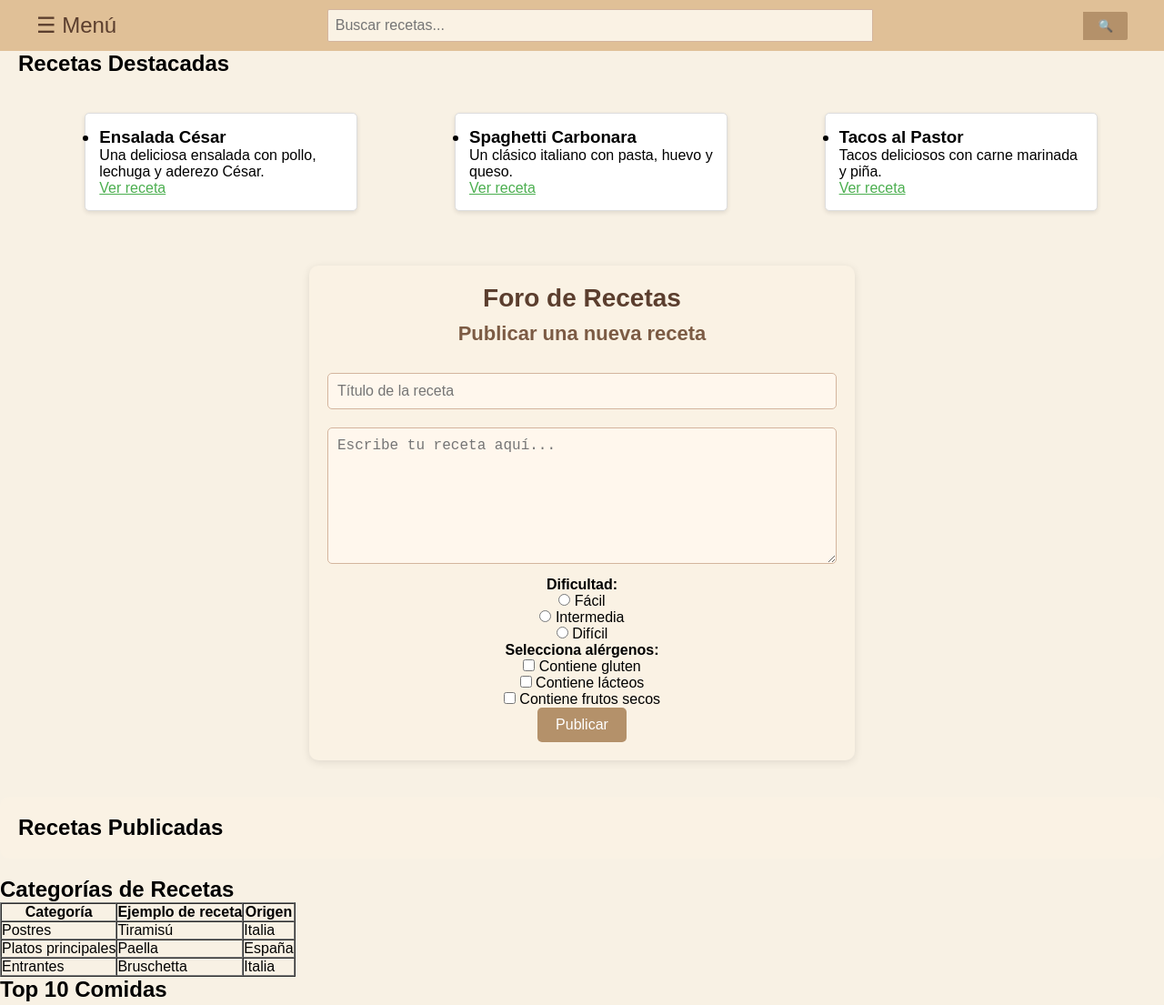
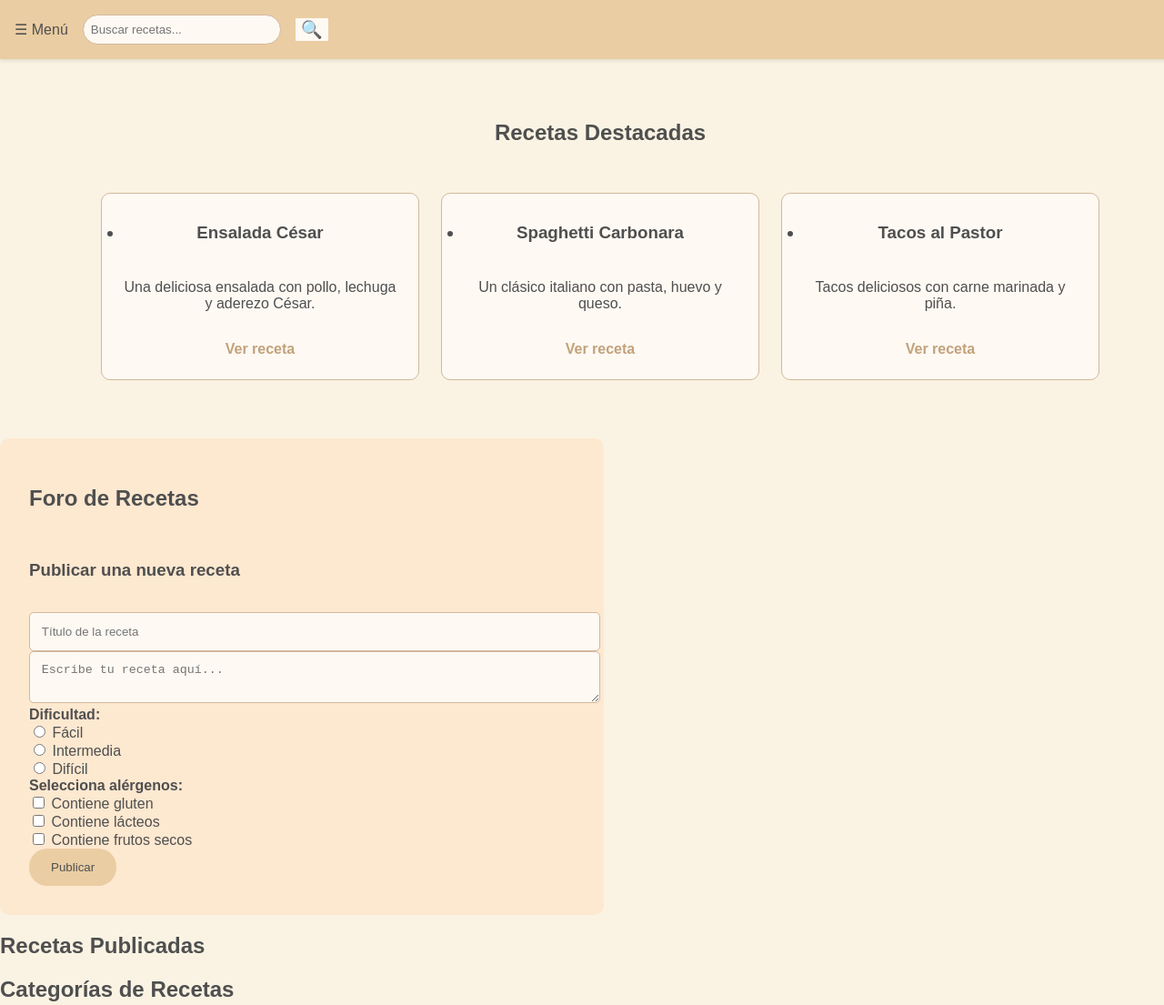
Before and after one commit to jesuuusll/jesuuusll.github.io, a plain HTML site: page index.html in a window 1280 px wide. Shown: the top 1105 px of the page at 91% size. Drawn offline with Linux system fonts and the light colour scheme.

Commit message:
styles.css

```diff
--- a/styles.css
+++ b/styles.css
@@ -1,306 +1,216 @@
-/* Reset general */
-* {
+/* Estilos generales */
+body {
+    font-family: 'Arial', sans-serif;
     margin: 0;
     padding: 0;
     box-sizing: border-box;
+    background-color: #faf3e3; /* Fondo beige claro */
+    color: #4f4f4f; /* Gris oscuro */
 }
 
-/* Estilos generales del body */
-body {
-    font-family: Arial, sans-serif;
-    margin: 0;
-    padding: 0;
-    background-color: #f8f1e4; /* Fondo beige claro */
-}
-
-.header {
-    background-color: #e0c097; /* Beige oscuro */
-    padding: 10px 20px;
+/* Header */
+header {
+    background-color: #eacda3; /* Beige pastel */
+    color: #4f4f4f;
+    padding: 1rem;
     display: flex;
-    justify-content: center;
+    justify-content: space-between;
     align-items: center;
+    position: fixed;
+    width: 100%;
+    top: 0;
+    z-index: 1000;
+    box-shadow: 0 2px 4px rgba(0, 0, 0, 0.1);
 }
 
 .menu-search-container {
     display: flex;
     align-items: center;
-    justify-content: space-between;
-    width: 100%;
-    max-width: 1200px;
+    gap: 1rem;
 }
 
-/* Botón de menú */
-.open-btn {
-    font-size: 24px;
-    cursor: pointer;
-    color: #5b3e2e; /* Marrón oscuro */
-    background: none;
-    border: none;
-}
-
-/* Barra de búsqueda */
 .search-bar {
-    width: 50%;
-    padding: 8px;
-    border: 1px solid #d4b59e; /* Beige medio */
-    border-radius: 2px 0 0 2px;
-    background-color: #faf2e4; /* Beige claro */
-    color: #5b3e2e; /* Texto marrón oscuro */
-    font-size: 16px;
+    padding: 0.5rem;
+    border-radius: 20px;
+    border: 1px solid #d3b89c;
+    background-color: #fef9f3; /* Beige muy claro */
+    width: 200px;
+    transition: width 0.3s ease;
 }
 
 .search-bar:focus {
     outline: none;
-    border-color: #b4916a; /* Beige más oscuro */
+    width: 250px;
+    border-color: #c2a27a;
 }
 
-/* Botón de búsqueda */
 .search-btn {
-    padding: 8px 16px;
-    background-color: #b4916a; /* Beige oscuro */
-    color: white;
+    background-color: #fef9f3;
     border: none;
+    font-size: 1.2rem;
     cursor: pointer;
-    border-radius: 0 2px 2px 0;
-}
-
-.search-btn:hover {
-    background-color: #a67b5b; /* Un tono más oscuro */
+    color: #eacda3;
 }
 
 /* Sidebar */
 .sidebar {
     height: 100%;
-    width: 0;  /* Esto asegura que el menú esté oculto al cargar la página */
+    width: 0;
     position: fixed;
+    z-index: 1000;
     top: 0;
     left: 0;
-    background-color: #5b3e2e; /* Marrón oscuro */
+    background-color: #eacda3; /* Beige pastel */
     overflow-x: hidden;
     transition: 0.5s;
+    display: flex;
+    flex-direction: column;
+    gap: 1rem;
     padding-top: 60px;
+    box-shadow: 2px 0 5px rgba(0, 0, 0, 0.1);
 }
 
 .sidebar a {
-    padding: 10px 15px;
+    padding: 15px 20px;
+    color: #4f4f4f;
     text-decoration: none;
-    font-size: 22px;
-    color: #f8f1e4; /* Beige claro */
-    display: block;
-    transition: 0.3s;
+    font-size: 1.2rem;
+    transition: background-color 0.3s ease;
 }
 
 .sidebar a:hover {
-    background-color: #7c5b44; /* Marrón más claro */
+    background-color: #dec5a7; /* Beige intermedio */
 }
 
-.sidebar .close-btn {
+.close-btn {
     position: absolute;
-    top: 10px;
-    right: 20px;
-    font-size: 36px;
-    color: #f8f1e4; /* Beige claro */
+    top: 15px;
+    right: 25px;
+    font-size: 2rem;
 }
 
-/* Sidebar abierto */
-#sidebar.open {
-    width: 250px;
+/* Secciones */
+.section {
+    padding: 2rem;
+    margin-top: 80px; /* Para evitar solapamiento con el header */
+    display: flex;
+    flex-direction: column;
+    align-items: center;
+    gap: 2rem;
 }
 
-/* Flexbox para Recetas */
+/* Contenedor de recetas */
 .recipes-container {
     display: flex;
     flex-wrap: wrap;
-    justify-content: space-around;
-    margin: 20px;
+    gap: 1.5rem;
+    justify-content: center;
 }
 
 .recipe-card {
-    background-color: white;
-    border: 1px solid #dddddd;
-    border-radius: 5px;
-    margin: 20px;
-    padding: 15px;
-    width: 300px;
-    box-shadow: 0 2px 5px rgba(0,0,0,0.1);
+    background: #fef9f3; /* Beige muy claro */
+    border: 1px solid #d3b89c;
+    border-radius: 10px;
+    padding: 1.5rem;
+    text-align: center;
+    flex: 1 1 calc(33.333% - 2rem); /* Ajustable para responsividad */
+    transition: transform 0.3s ease, box-shadow 0.3s ease;
+    display: flex;
+    flex-direction: column;
+    gap: 1rem;
+    max-width: 300px;
 }
 
-/* Links */
-a {
-    color: #4CAF50;
+.recipe-card:hover {
+    transform: translateY(-5px);
+    box-shadow: 0 5px 15px rgba(0, 0, 0, 0.1);
+}
+
+.recipe-card h3 {
+    margin: 0.5rem 0;
+    color: #4f4f4f;
+}
+
+.recipe-card a {
+    display: inline-block;
+    margin-top: auto;
+    color: #c2a27a;
+    text-decoration: none;
+    font-weight: bold;
+}
+
+.recipe-card a:hover {
     text-decoration: underline;
 }
 
-/* Listas */
-ul {
-    list-style-type: disc;
-    margin-left: 20px;
+/* Formulario */
+.recipe-form-container {
+    padding: 2rem;
+    background: #fde8d0; /* Beige cálido */
+    margin-top: 2rem;
+    border-radius: 10px;
+    max-width: 600px;
+    display: flex;
+    flex-direction: column;
+    gap: 1rem;
 }
 
-ol {
-    margin-left: 20px;
-}
-
-/* Contenedor del formulario */
-.recipe-form-container {
-    margin: 40px auto;
-    padding: 20px;
-    max-width: 600px;
-    background-color: #faf2e4; /* Beige claro */
-    border-radius: 10px;
-    box-shadow: 0 2px 10px rgba(0, 0, 0, 0.1);
-    text-align: center;
-}
-
-/* Estilo para el título del foro */
-.recipe-form-container h2 {
-    color: #5b3e2e; /* Marrón oscuro */
-    font-size: 28px;
-    margin-bottom: 10px;
-}
-
-.recipe-form-container h3 {
-    color: #7c5b44; /* Marrón más claro */
-    font-size: 22px;
-    margin-bottom: 20px;
-}
-
-/* Estilos para los campos del formulario */
-.recipe-input, .recipe-textarea {
+.recipe-input,
+.recipe-textarea {
     width: 100%;
-    padding: 10px;
-    margin: 10px 0;
-    border: 1px solid #d4b59e; /* Beige medio */
+    padding: 0.8rem;
+    border: 1px solid #d3b89c;
     border-radius: 5px;
-    font-size: 16px;
-    color: #5b3e2e; /* Marrón oscuro */
-    background-color: #fff7ed; /* Muy claro */
-}
-
-.recipe-input:focus, .recipe-textarea:focus {
-    outline: none;
-    border-color: #b4916a; /* Beige más oscuro */
-}
-
-.recipe-textarea {
-    height: 150px;
-    resize: vertical;
+    background-color: #fef9f3; /* Beige muy claro */
 }
 
 .publish-btn {
-    padding: 10px 20px;
-    background-color: #b4916a; /* Beige oscuro */
-    color: white;
+    background-color: #eacda3; /* Beige pastel */
+    color: #4f4f4f;
+    padding: 0.8rem 1.5rem;
     border: none;
+    border-radius: 20px;
     cursor: pointer;
-    border-radius: 5px;
-    font-size: 16px;
+    transition: background-color 0.3s ease;
+    align-self: center;
 }
 
 .publish-btn:hover {
-    background-color: #a67b5b; /* Un tono más oscuro */
+    background-color: #dec5a7; /* Beige intermedio */
 }
 
-.recetas-section {
-    padding: 20px;
-    background-color: #faf2e4; /* Beige claro */
-    border-radius: 10px;
-    margin: 20px 0;
+/* Tabla */
+table {
+    width: 100%;
+    border-collapse: collapse;
+    margin-top: 1.5rem;
+    background: #fef9f3;
 }
 
-.recipe-item {
-    background-color: #fff7ed;
-    padding: 15px;
-    margin-bottom: 15px;
-    border-radius: 5px;
-    border: 1px solid #d4b59e;
+th,
+td {
+    text-align: left;
+    padding: 10px;
+    border: 1px solid #d3b89c;
 }
 
-.recipe-item h3 {
-    color: #5b3e2e;
-    margin-bottom: 10px;
+th {
+    background-color: #eacda3; /* Beige pastel */
+    color: #4f4f4f;
 }
 
-.recipe-item p {
-    color: #7c5b44;
-}
+/* Responsividad */
+@media screen and (max-width: 768px) {
+    .search-bar {
+        width: 150px;
+    }
 
-/* Estilos para el modal */
-.modal {
-    display: none; /* Oculto por defecto */
-    position: fixed; /* Posición fija en la pantalla */
-    z-index: 1; /* Por encima del resto del contenido */
-    left: 0;
-    top: 0;
-    width: 100%;
-    height: 100%;
-    background-color: rgba(0, 0, 0, 0.5); /* Fondo semitransparente */
-  }
-
-  .modal-content {
-    background-color: white;
-    margin: 15% auto;
-    padding: 20px;
-    border: 1px solid #888;
-    border-radius: 10px;
-    width: 80%;
-    max-width: 600px;}
-
-
-  .close {
-    color: #aaa;
-    float: right;
-    font-size: 28px;
-    font-weight: bold;
-  }
-
-  .close:hover,
-  .close:focus {
-    color: black;
-    text-decoration: none;
-    cursor: pointer;
-  }
-
-  .modal-btn {
-    background-color: #f1c40f;
-    color: white;
-    padding: 10px 20px;
-    border: none;
-    border-radius: 5px;
-    cursor: pointer;
-  }
-
-  .modal-btn:hover {
-    background-color: #e1b60d;
-  }
-
-  @media (max-width: 768px) {
     .recipes-container {
         flex-direction: column;
-        align-items: center;
+        gap: 1rem;
     }
 
     .recipe-card {
-        width: 90%;
-    }
-
-    .sidebar {
-        width: 100%;
+        flex: 1 1 100%;
     }
 }
-
-.favorite-checkbox {
-    margin-right: 10px;
-    cursor: pointer;
-}
-
-.favorite-checkbox + label {
-    font-size: 14px;
-    cursor: pointer;
-    color: #555;
-}
-
-.favorite-checkbox:checked + label {
-    color: #ff5722; /* Cambia a un color destacado */
-    font-weight: bold;
-}
```
